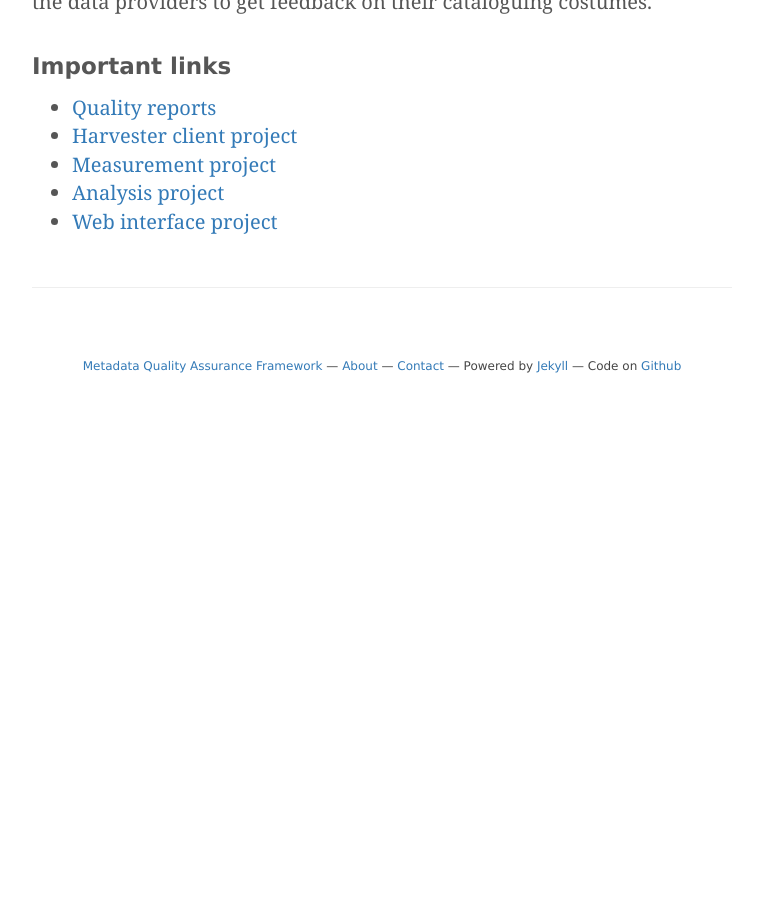
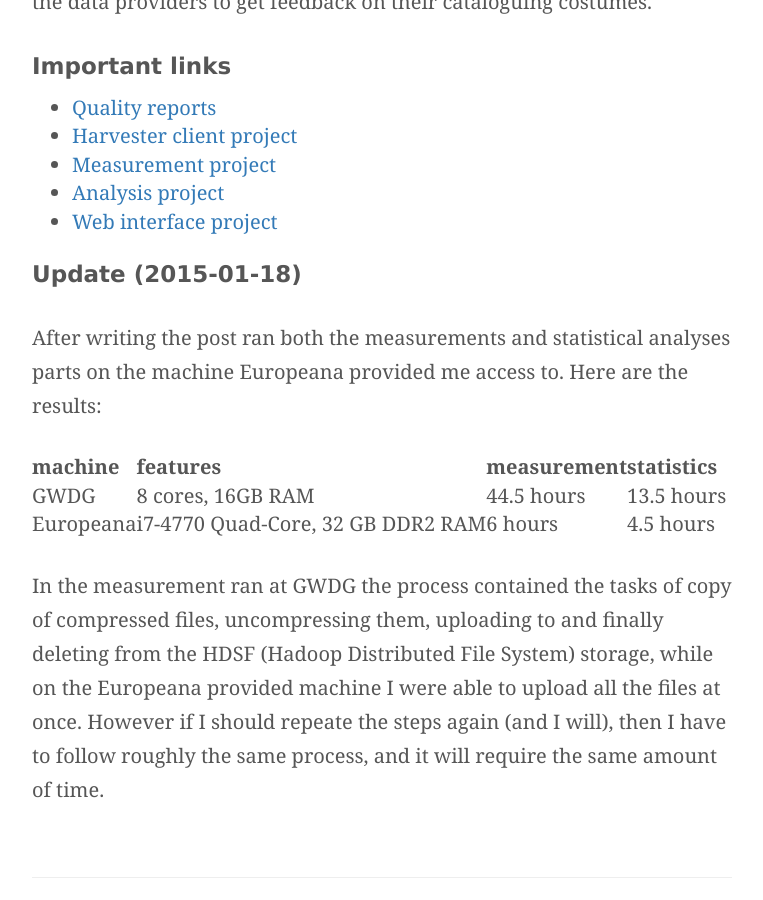
Before and after one commit to pkiraly/pkiraly.github.io, a Jekyll site: the page built from _posts/2016-01-15-second-report.md, in a window 1280 px wide and 900 px high, scrolled down 7768 px. Shown: the whole window, without its empty margins (258-1021 px from the left). Built offline with Jekyll 4.4.1, drawn with Linux system fonts in a browser that asks for light colours; nearby versions of some CDN libraries; some web fonts are replaced; comment, search, counter and statistics services are not loaded; before the commit the page ends 8173 px from its top, so only the background shows below that.

Commit message:
Update 2016-01-15-second-report.md

```diff
--- a/_posts/2016-01-15-second-report.md
+++ b/_posts/2016-01-15-second-report.md
@@ -84,3 +84,14 @@
 * [Measurement project](https://github.com/pkiraly/europeana-qa)
 * [Analysis project](https://github.com/pkiraly/europeana-qa-r)
 * [Web interface project](https://github.com/pkiraly/europeana-qa-web)
+
+## Update (2015-01-18)
+
+After writing the post ran both the measurements and statistical analyses parts on the machine Europeana provided me access to. Here are the results:
+
+| machine | features | measurement | statistics |
+| ------- | ------- | ------- |
+| GWDG | 8 cores, 16GB RAM | 44.5 hours | 13.5 hours |
+| Europeana | i7-4770 Quad-Core, 32 GB DDR2 RAM | 6 hours | 4.5 hours |
+
+In the measurement ran at GWDG the process contained the tasks of copy of compressed files, uncompressing them, uploading to and finally deleting from the HDSF (Hadoop Distributed File System) storage, while on the Europeana provided machine I were able to upload all the files at once. However if I should repeate the steps again (and I will), then I have to follow roughly the same process, and it will require the same amount of time.
```
